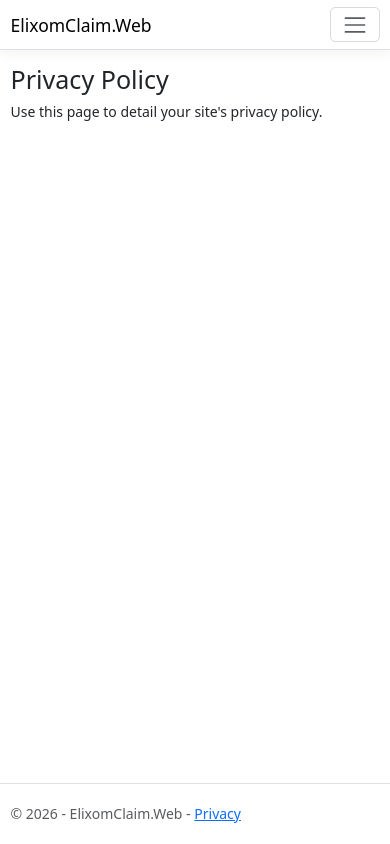
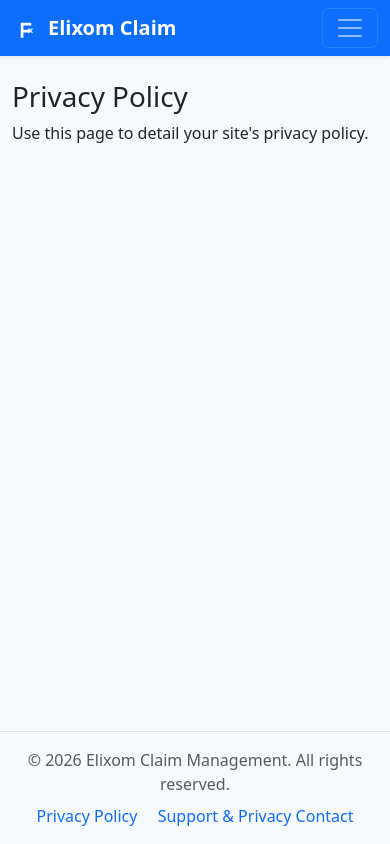
Before and after one commit to silverpresident/Elixom-Claim-Management, an ASP.NET Core app: page /Home/Privacy in a window 390 px wide. Run offline with ASP.NET Core 8, Linux system fonts and the light colour scheme; style sheets or scripts are compiled from the project's sources; some libraries are stand-ins or nearby versions.

Commit message:
feat(ui): add MVC layout, Bootstrap 5.3 & jQuery 3.7 CDN, status badge, print CSS
- Update _Layout.cshtml with Bootstrap 5.3 & jQuery 3.7 CDN references (with SRI)
- Add SVG favicon and print-friendly CSS stylesheet
- Add StatusBadgeViewComponent and corresponding view for workflow/payment statuses
- Add ViewComponent unit tests in ElixomClaim.Web.Tests

Co-authored-by: silverpresident <4566006+silverpresident@users.noreply.github.com>

```diff
--- /dev/null
+++ b/src/ElixomClaim.Web/Views/Shared/Components/StatusBadge/Default.cshtml
@@ -0,0 +1,5 @@
+@model ElixomClaim.Web.ViewComponents.StatusBadgeViewModel
+
+<span class="status-badge @Model.CssClass" role="status" aria-label="Status: @Model.Label">
+    <span>@Model.Label</span>
+</span>
--- a/src/ElixomClaim.Web/Views/Shared/_Layout.cshtml
+++ b/src/ElixomClaim.Web/Views/Shared/_Layout.cshtml
@@ -3,48 +3,83 @@
 <head>
     <meta charset="utf-8" />
     <meta name="viewport" content="width=device-width, initial-scale=1.0" />
-    <title>@ViewData["Title"] - ElixomClaim.Web</title>
-    <script type="importmap"></script>
-    <link rel="stylesheet" href="~/lib/bootstrap/dist/css/bootstrap.min.css" />
+    <title>@ViewData["Title"] - Elixom Claim</title>
+
+    <!-- SVG Favicon -->
+    <link rel="icon" type="image/svg+xml" href="~/favicon.svg" />
+
+    <!-- Bootstrap 5.3 CDN with SRI -->
+    <link rel="stylesheet" href="https://cdn.jsdelivr.net/npm/bootstrap@5.3.3/dist/css/bootstrap.min.css" integrity="sha384-QWTKZyjpPEjISv5WaRU9OFeRpok6YctnYmDr5pNlyT2bRjXh0JMhjY6hW+ALEwIH" crossorigin="anonymous" />
+
+    <!-- Site CSS -->
     <link rel="stylesheet" href="~/css/site.css" asp-append-version="true" />
-    <link rel="stylesheet" href="~/ElixomClaim.Web.styles.css" asp-append-version="true" />
 </head>
 <body>
-    <header>
-        <nav class="navbar navbar-expand-sm navbar-toggleable-sm navbar-light bg-white border-bottom box-shadow mb-3">
+    <header class="no-print">
+        <nav class="navbar navbar-expand-lg navbar-dark bg-primary shadow-sm" aria-label="Main Navigation">
             <div class="container-fluid">
-                <a class="navbar-brand" asp-area="" asp-controller="Home" asp-action="Index">ElixomClaim.Web</a>
-                <button class="navbar-toggler" type="button" data-bs-toggle="collapse" data-bs-target=".navbar-collapse" aria-controls="navbarSupportedContent"
-                        aria-expanded="false" aria-label="Toggle navigation">
+                <a class="navbar-brand fw-bold d-flex align-items-center gap-2" asp-area="" asp-controller="Home" asp-action="Index">
+                    <img src="~/favicon.svg" alt="Elixom Logo" width="28" height="28" />
+                    <span>Elixom Claim</span>
+                </a>
+                <button class="navbar-toggler" type="button" data-bs-toggle="collapse" data-bs-target="#mainNavbar" aria-controls="mainNavbar" aria-expanded="false" aria-label="Toggle navigation">
                     <span class="navbar-toggler-icon"></span>
                 </button>
-                <div class="navbar-collapse collapse d-sm-inline-flex justify-content-between">
-                    <ul class="navbar-nav flex-grow-1">
+                <div class="collapse navbar-collapse" id="mainNavbar">
+                    <ul class="navbar-nav me-auto mb-2 mb-lg-0">
                         <li class="nav-item">
-                            <a class="nav-link text-dark" asp-area="" asp-controller="Home" asp-action="Index">Home</a>
+                            <a class="nav-link" asp-area="" asp-controller="Home" asp-action="Index">Dashboard</a>
                         </li>
+                    </ul>
+                    <ul class="navbar-nav ms-auto">
                         <li class="nav-item">
-                            <a class="nav-link text-dark" asp-area="" asp-controller="Home" asp-action="Privacy">Privacy</a>
+                            <a class="nav-link" asp-area="" asp-controller="Home" asp-action="Privacy">Privacy Policy</a>
                         </li>
                     </ul>
                 </div>
             </div>
         </nav>
     </header>
-    <div class="container">
+
+    <div class="container my-4">
         <main role="main" class="pb-3">
+            @if (TempData["SuccessMessage"] != null)
+            {
+                <div class="alert alert-success alert-dismissible fade show no-print" role="alert">
+                    @TempData["SuccessMessage"]
+                    <button type="button" class="btn-close" data-bs-dismiss="alert" aria-label="Close"></button>
+                </div>
+            }
+            @if (TempData["ErrorMessage"] != null)
+            {
+                <div class="alert alert-danger alert-dismissible fade show no-print" role="alert">
+                    @TempData["ErrorMessage"]
+                    <button type="button" class="btn-close" data-bs-dismiss="alert" aria-label="Close"></button>
+                </div>
+            }
+
             @RenderBody()
         </main>
     </div>
 
-    <footer class="border-top footer text-muted">
-        <div class="container">
-            &copy; 2026 - ElixomClaim.Web - <a asp-area="" asp-controller="Home" asp-action="Privacy">Privacy</a>
+    <footer class="footer border-top text-muted py-3 bg-light no-print mt-auto">
+        <div class="container text-center text-md-start d-flex flex-column flex-md-row justify-content-between align-items-center gap-2">
+            <div>
+                &copy; @DateTime.UtcNow.Year Elixom Claim Management. All rights reserved.
+            </div>
+            <div>
+                <a asp-area="" asp-controller="Home" asp-action="Privacy" class="text-decoration-none me-3">Privacy Policy</a>
+                <a href="mailto:privacy@elixom.com" class="text-decoration-none">Support & Privacy Contact</a>
+            </div>
         </div>
     </footer>
-    <script src="~/lib/jquery/dist/jquery.min.js"></script>
-    <script src="~/lib/bootstrap/dist/js/bootstrap.bundle.min.js"></script>
-    <script src="~/js/site.js" asp-append-version="true"></script>
+
+    <!-- jQuery 3.7 CDN with SRI -->
+    <script src="https://code.jquery.com/jquery-3.7.1.min.js" integrity="sha256-/JqT3SQfawRcv/BIHPThkBvs0OEvtFFmqPF/lYI/Cxo=" crossorigin="anonymous"></script>
+
+    <!-- Bootstrap 5.3 CDN Bundle JS with SRI -->
+    <script src="https://cdn.jsdelivr.net/npm/bootstrap@5.3.3/dist/js/bootstrap.bundle.min.js" integrity="sha384-YvpcrYf0tY3lHB60NNkmXc5s9fDVZLESaAA55NDzOxhy9GkcIdslK1eN7N6jIeHz" crossorigin="anonymous"></script>
+
     @await RenderSectionAsync("Scripts", required: false)
 </body>
 </html>
--- a/src/ElixomClaim.Web/wwwroot/css/site.css
+++ b/src/ElixomClaim.Web/wwwroot/css/site.css
@@ -1,31 +1,115 @@
-html {
-  font-size: 14px;
-}
-
-@media (min-width: 768px) {
-  html {
-    font-size: 16px;
-  }
-}
-
-.btn:focus, .btn:active:focus, .btn-link.nav-link:focus, .form-control:focus, .form-check-input:focus {
-  box-shadow: 0 0 0 0.1rem white, 0 0 0 0.25rem #258cfb;
-}
-
-html {
-  position: relative;
-  min-height: 100%;
+/* Elixom Claim site styles */
+:root {
+    --primary-color: #0d6efd;
+    --background-color: #f8f9fa;
+    --text-color: #212529;
 }
 
 body {
-  margin-bottom: 60px;
+    font-family: system-ui, -apple-system, "Segoe UI", Roboto, "Helvetica Neue", Arial, sans-serif;
+    color: var(--text-color);
+    background-color: var(--background-color);
+    display: flex;
+    flex-direction: column;
+    min-height: 100vh;
 }
 
-.form-floating > .form-control-plaintext::placeholder, .form-floating > .form-control::placeholder {
-  color: var(--bs-secondary-color);
-  text-align: end;
+main {
+    flex: 1 0 auto;
 }
 
-.form-floating > .form-control-plaintext:focus::placeholder, .form-floating > .form-control:focus::placeholder {
-  text-align: start;
+footer {
+    flex-shrink: 0;
 }
+
+/* Status Badge Component Styles */
+.status-badge {
+    display: inline-flex;
+    align-items: center;
+    gap: 0.35rem;
+    padding: 0.35em 0.65em;
+    font-size: 0.85em;
+    font-weight: 600;
+    line-height: 1;
+    border-radius: 0.375rem;
+    text-transform: capitalize;
+}
+
+.status-badge-draft { background-color: #e2e3e5; color: #41464b; border: 1px solid #c6c7c8; }
+.status-badge-submitted { background-color: #cff4fc; color: #055160; border: 1px solid #b6effb; }
+.status-badge-accepted { background-color: #d1e7dd; color: #0f5132; border: 1px solid #badbcc; }
+.status-badge-rejected { background-color: #f8d7da; color: #842029; border: 1px solid #f5c2c7; }
+.status-badge-processing { background-color: #fff3cd; color: #664d03; border: 1px solid #ffecb5; }
+.status-badge-collected { background-color: #d1e7dd; color: #0f5132; border: 1px solid #badbcc; }
+.status-badge-scheduled { background-color: #cff4fc; color: #055160; border: 1px solid #b6effb; }
+.status-badge-paid { background-color: #d1e7dd; color: #0f5132; border: 1px solid #badbcc; }
+.status-badge-honoured { background-color: #d1e7dd; color: #0f5132; border: 1px solid #badbcc; }
+.status-badge-transferred { background-color: #d1e7dd; color: #0f5132; border: 1px solid #badbcc; }
+
+/* Empty State Component */
+.empty-state {
+    padding: 3rem 1.5rem;
+    text-align: center;
+    background-color: #ffffff;
+    border: 1px dashed #dee2e6;
+    border-radius: 0.5rem;
+    margin: 1.5rem 0;
+}
+
+.empty-state-icon {
+    font-size: 2.5rem;
+    color: #6c757d;
+    margin-bottom: 1rem;
+}
+
+/* Accessibility Focus Ring */
+a:focus-visible, button:focus-visible, input:focus-visible, select:focus-visible, textarea:focus-visible {
+    outline: 3px solid var(--primary-color);
+    outline-offset: 2px;
+}
+
+/* Print Stylesheet (@media print) */
+@media print {
+    /* Hide non-printable navigation, buttons, footers, and internal notes */
+    .no-print,
+    header,
+    footer,
+    .navbar,
+    .btn,
+    .internal-note,
+    .alert-dismissible .btn-close {
+        display: none !important;
+    }
+
+    body {
+        background-color: #ffffff !important;
+        color: #000000 !important;
+        font-size: 12pt;
+    }
+
+    .container, .container-fluid {
+        width: 100% !important;
+        max-width: none !important;
+        padding: 0 !important;
+        margin: 0 !important;
+    }
+
+    .card {
+        border: 1px solid #000000 !important;
+        box-shadow: none !important;
+    }
+
+    .table {
+        width: 100% !important;
+        border-collapse: collapse !important;
+    }
+
+    .table th, .table td {
+        border: 1px solid #000000 !important;
+        padding: 6pt !important;
+    }
+
+    a[href]:after {
+        content: ""; /* Do not print URL text after links */
+    }
+}
```
Also changed, not shown: MEMORY.md (+1 -1 lines), sprints/00-foundation.md (+1 -1 lines), src/ElixomClaim.Web.Tests/ViewComponents/StatusBadgeViewComponentTests.cs (added, +44 -0 lines), src/ElixomClaim.Web/ViewComponents/StatusBadgeViewComponent.cs (added, +41 -0 lines), src/ElixomClaim.Web/wwwroot/favicon.svg (added).
